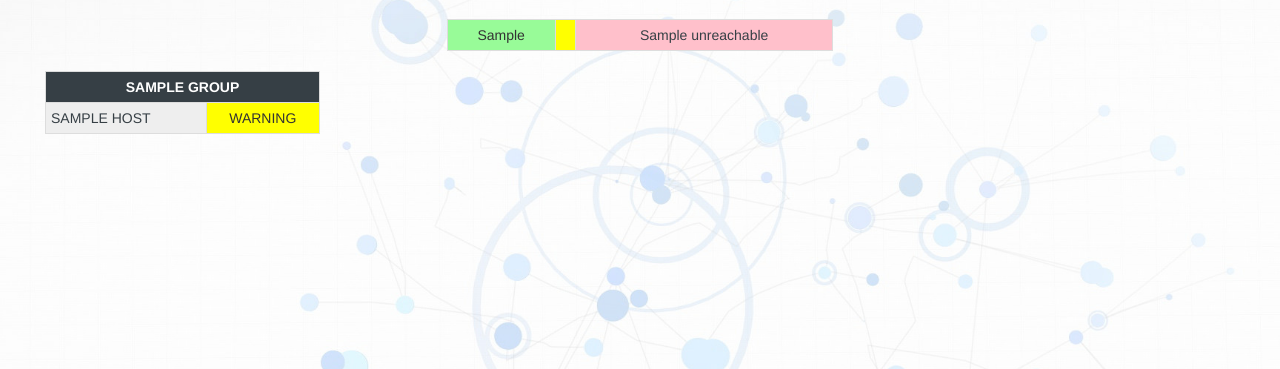
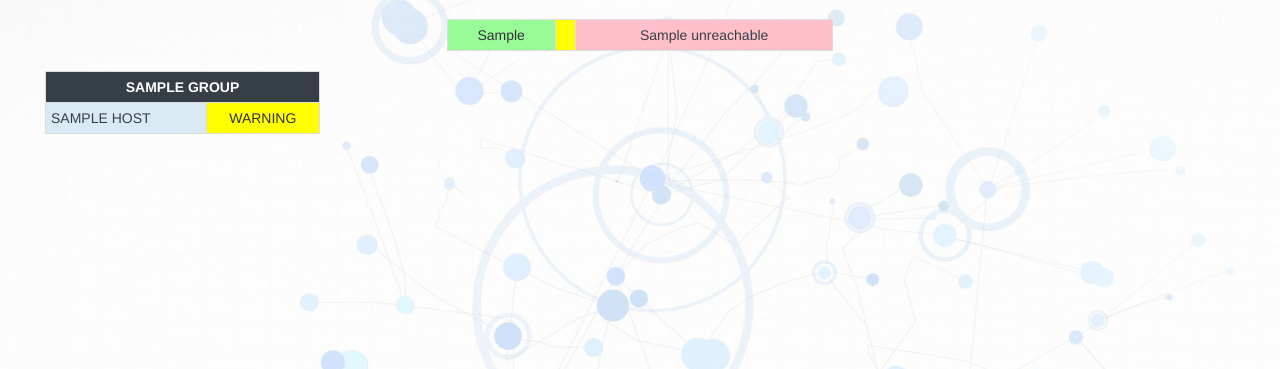
Before and after one commit to wsimmerson/django-itsalive, a Django app: template monitor/templates/monitor/list.html in a window 1280 px wide. Shown: the part 51-420 px from the top of the page. Run offline with Django 3.2, Linux system fonts and the light colour scheme; the template is opened without the code that fills it: most values are stand-ins (such as "Sample title", 1, 10 or a date in 2020); some libraries are stand-ins or nearby versions.

Commit message:
tdbody color

```diff
--- a/static/css/mainstyles.css
+++ b/static/css/mainstyles.css
@@ -15,7 +15,7 @@ body {
 }
 
 tbody {
-  background-color: #eee;
+  background-color: #daeaf5;
 }
 
 .table th {
```
